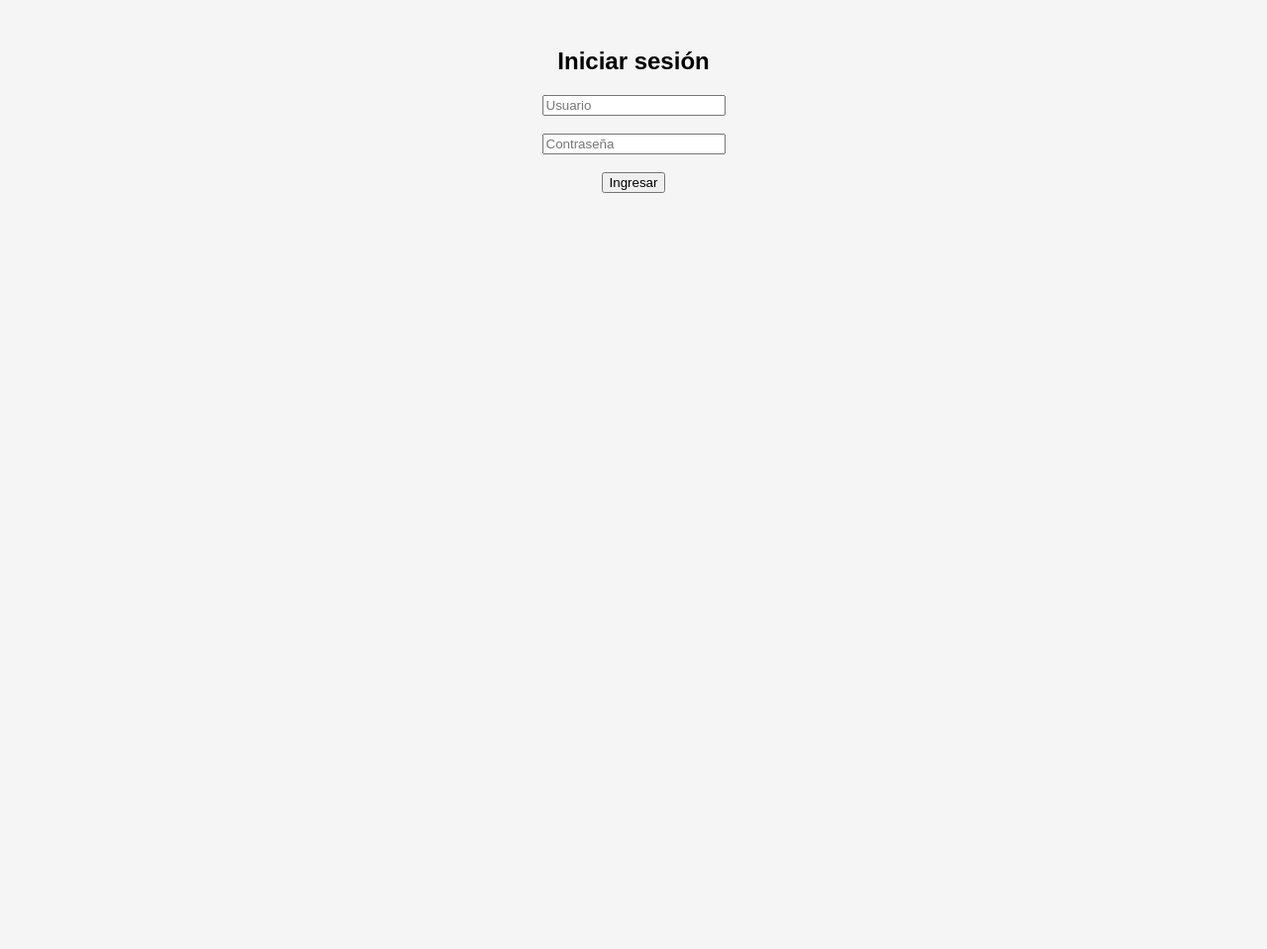
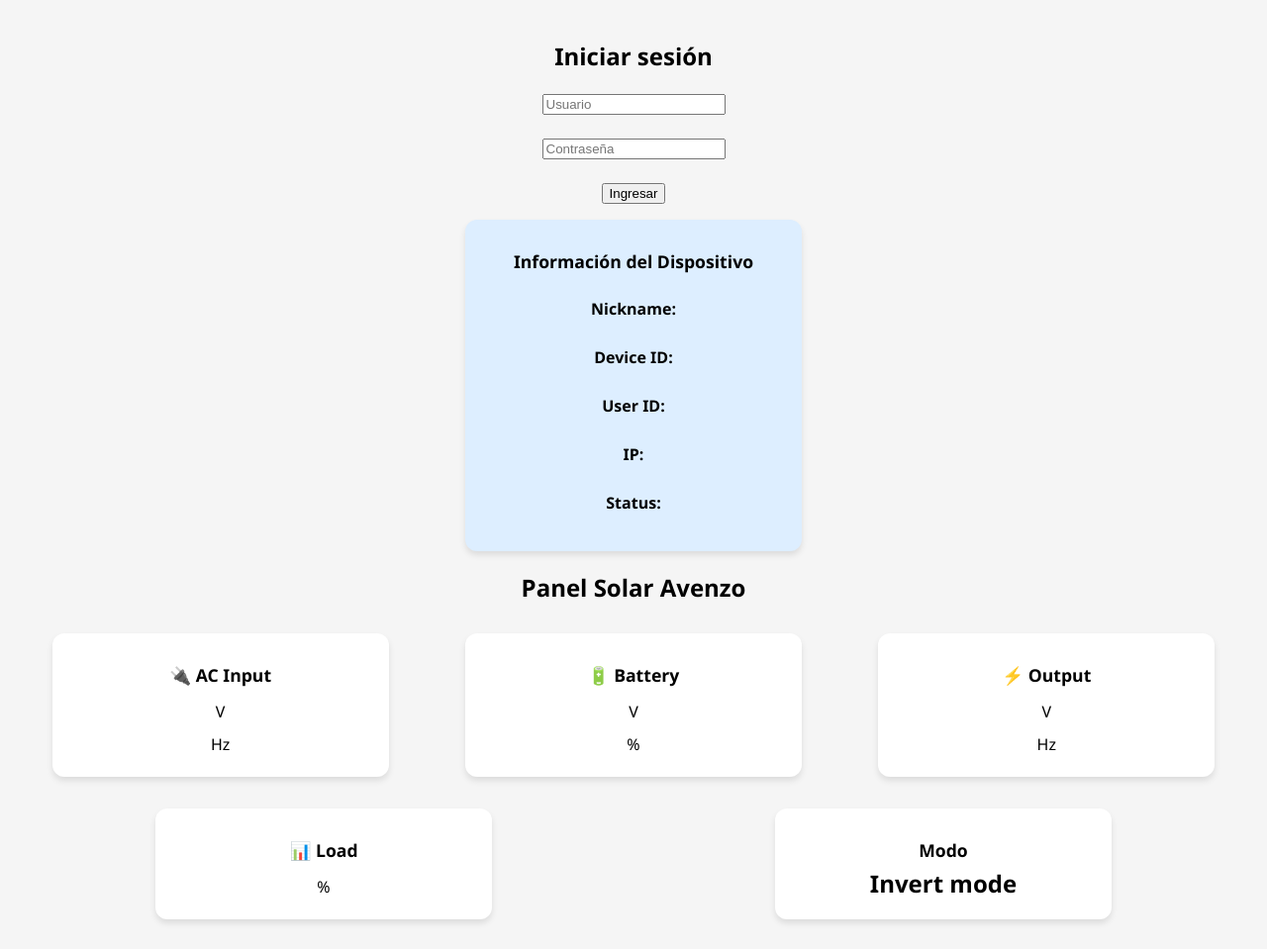
Before and after one commit to aagp81/login-app, a plain HTML site: page index.html in a window 1280 px wide. Shown: the whole page at 99% size. Before the commit the page ends 800 px from the top, so only its background shows below. Drawn offline with nearby package versions, Linux system fonts and the light colour scheme.

Commit message:
Update index.html

```diff
--- a/index.html
+++ b/index.html
@@ -2,25 +2,88 @@
 <html lang="es">
 <head>
   <meta charset="UTF-8">
-  <title>Login Avenzo</title>
+  <title>Login Avenzolar</title>
   <style>
-    @media (prefers-color-scheme: dark) {
-      body { background: #1e1e1e; color: #f0f0f0; }
-      .card { background: #2c2c2c; color: #f0f0f0; }
+  :root {
+    --bg-light: #f5f5f5;
+    --bg-dark: #1e1e1e;
+    --card-light: #ffffff;
+    --card-dark: #2c2c2c;
+    --text-light: #000000;
+    --text-dark: #f0f0f0;
+    --primary: #00d1b2;
+  }
+
+  body {
+    margin: 0;
+    padding: 20px;
+    font-family: 'Segoe UI', sans-serif;
+    background-color: var(--bg-light);
+    color: var(--text-light);
+    transition: all 0.3s ease;
+    text-align: center;
+  }
+
+  .card {
+    background: var(--card-light);
+    color: var(--text-light);
+    border-radius: 12px;
+    padding: 20px;
+    margin: 10px auto;
+    width: 300px;
+    max-width: 90%;
+    box-shadow: 0 4px 6px rgba(0,0,0,0.1);
+    transition: background 0.3s ease, color 0.3s ease;
+  }
+
+  .dashboard {
+    display: flex;
+    flex-wrap: wrap;
+    justify-content: center;
+    gap: 12px;
+  }
+
+  .card h3 {
+    margin: 10px 0 5px;
+    font-size: 1.1rem;
+    font-weight: 600;
+  }
+
+  .card span {
+    font-size: 1.5rem;
+    font-weight: bold;
+  }
+
+  .device-info {
+    background: #007d99;
+    color: white;
+    border-radius: 10px;
+    padding: 12px;
+    margin-bottom: 20px;
+    font-size: 0.95em;
+  }
+
+  @media (prefers-color-scheme: dark) {
+    body {
+      background-color: var(--bg-dark);
+      color: var(--text-dark);
     }
+    .card {
+      background-color: var(--card-dark);
+      color: var(--text-dark);
+    }
+  }
 
-    @media screen and (max-width: 600px) {
-      .dashboard { flex-direction: column; align-items: center; }
-      .card { width: 90%; }
+  @media screen and (max-width: 600px) {
+    .dashboard {
+      flex-direction: column;
+      align-items: center;
     }
-
-    body { font-family: sans-serif; text-align: center; background: #f5f5f5; padding: 20px; }
-    .hidden { display: none; }
-    .card { background: #fff; border-radius: 12px; padding: 20px; margin: 10px auto; width: 300px; box-shadow: 0 4px 6px rgba(0,0,0,0.1); }
-    .card h3 { margin: 10px 0 5px; }
-    .card span { font-size: 1.2em; font-weight: bold; }
-    .dashboard { display: flex; flex-wrap: wrap; justify-content: center; }
-  </style>
+    .card {
+      width: 90%;
+    }
+  }
+</style>
   <script src="https://cdnjs.cloudflare.com/ajax/libs/crypto-js/4.1.1/crypto-js.min.js">
     let lastUsername, lastPassword;
 
```
